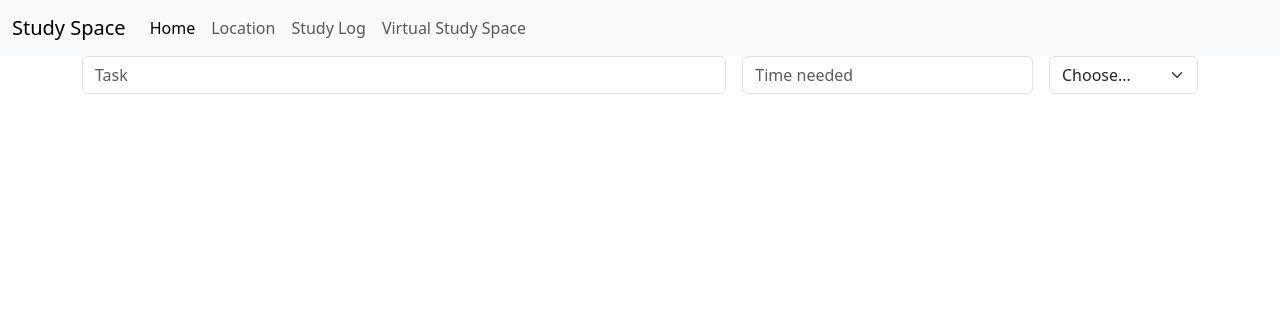
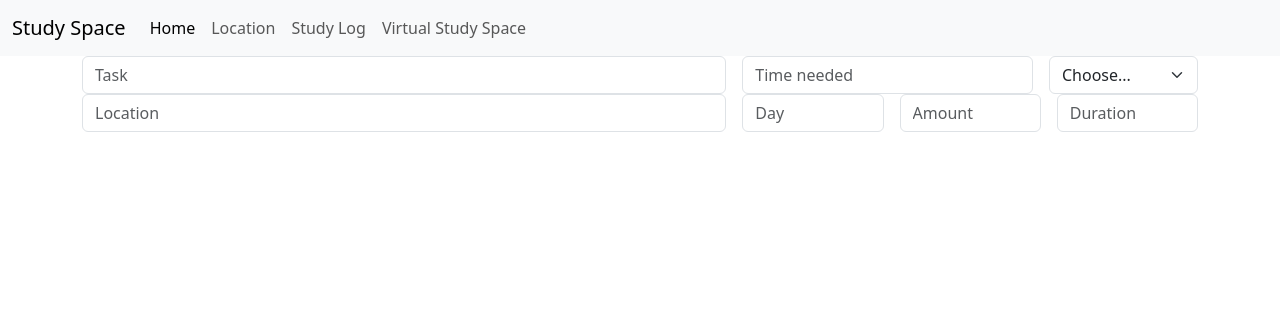
Before and after one commit to chisafukutome/study-tracking-app, a Flask app: template website/templates/study_log.html in a window 1280 px wide. Shown: the top 316 px of the page. Run offline with Flask 2, Linux system fonts and the light colour scheme; the template is opened without the code that fills it, so the values that code supplies are empty.

Commit message:
Day, amount, location, and duration

```diff
--- a/website/templates/study_log.html
+++ b/website/templates/study_log.html
@@ -18,5 +18,19 @@ content %}
         </select>
       </div>
 </div>
+<div class="row g-3">
+  <div class="col-sm-7">
+    <input type="text" class="form-control" placeholder="Location" aria-label="Location">
+  </div>
+  <div class="col-sm">
+    <input type="text" class="form-control" placeholder="Day" aria-label="Day">
+  </div>
+  <div class="col-sm">
+    <input type="text" class="form-control" placeholder="Amount" aria-label="Amount">
+  </div>
+  <div class="col-sm">
+    <input type="text" class="form-control" placeholder="Duration" aria-label="Duration">
+  </div>
+</div>
 
 {% endblock %}
```
